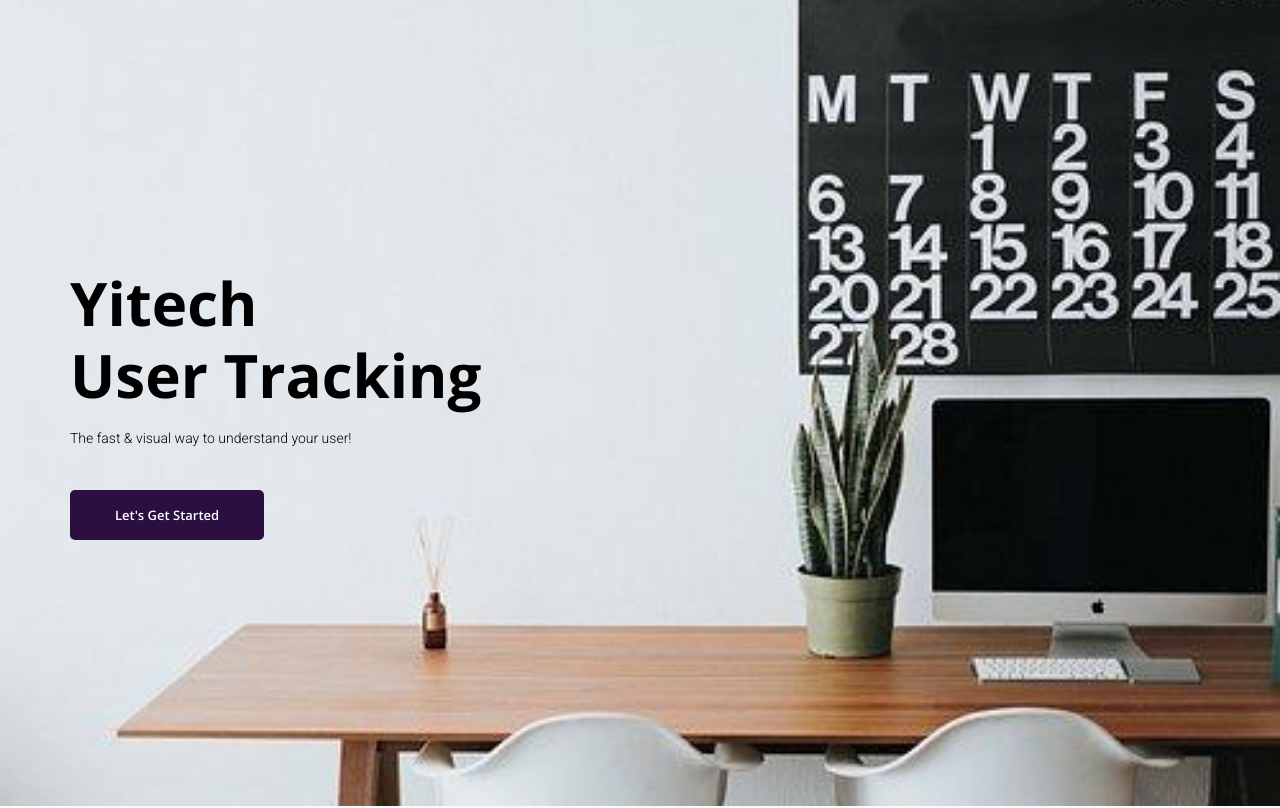
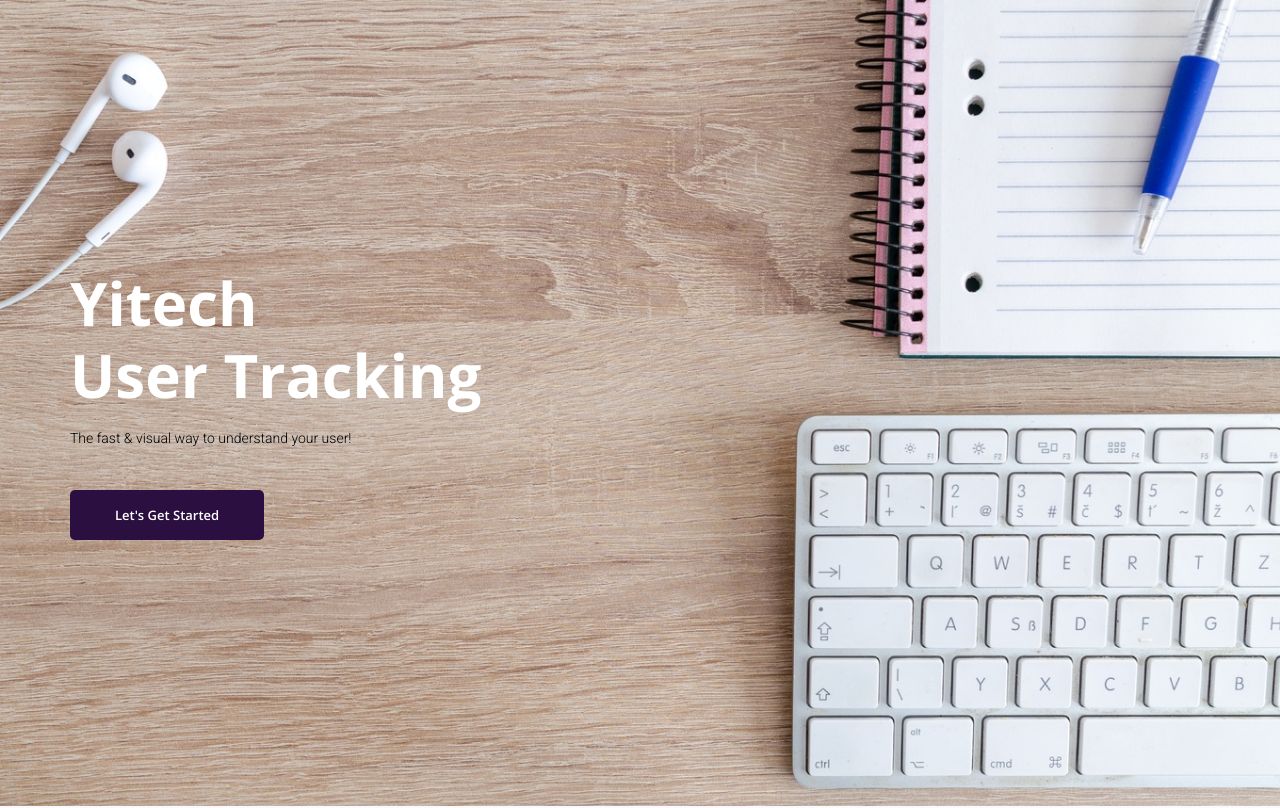
Before and after one commit to 2020-yiee/yitech-landingPage, a plain HTML site: page index.html in a window 1280 px wide. Shown: the top 808 px of the page. Drawn offline with nearby package versions, Linux system fonts and the light colour scheme; files that its build step writes are made by us from their sources.

Commit message:
new background banner

```diff
--- a/index.html
+++ b/index.html
@@ -28,12 +28,12 @@
       <section
         class="home_banner_area"
         id="home"
-        style="background-image: url('img/background-banner.jpg'); background-repeat: no-repeat;"
+        style="background-image: url('img/background-banner3.jpg'); background-repeat: no-repeat;"
       >
         <div class="banner_inner">
           <div class="container">
             <div class="row banner_content">
-              <div class="col-lg-9" style="color: black;">
+              <div class="col-lg-9" style="color: white;">
                 <h2>Yitech <br />User Tracking</h2>
                 <p style="color: black;">
                   The fast & visual way to understand your user!
```
Also changed, not shown: img/background-banner3.jpg (added).
